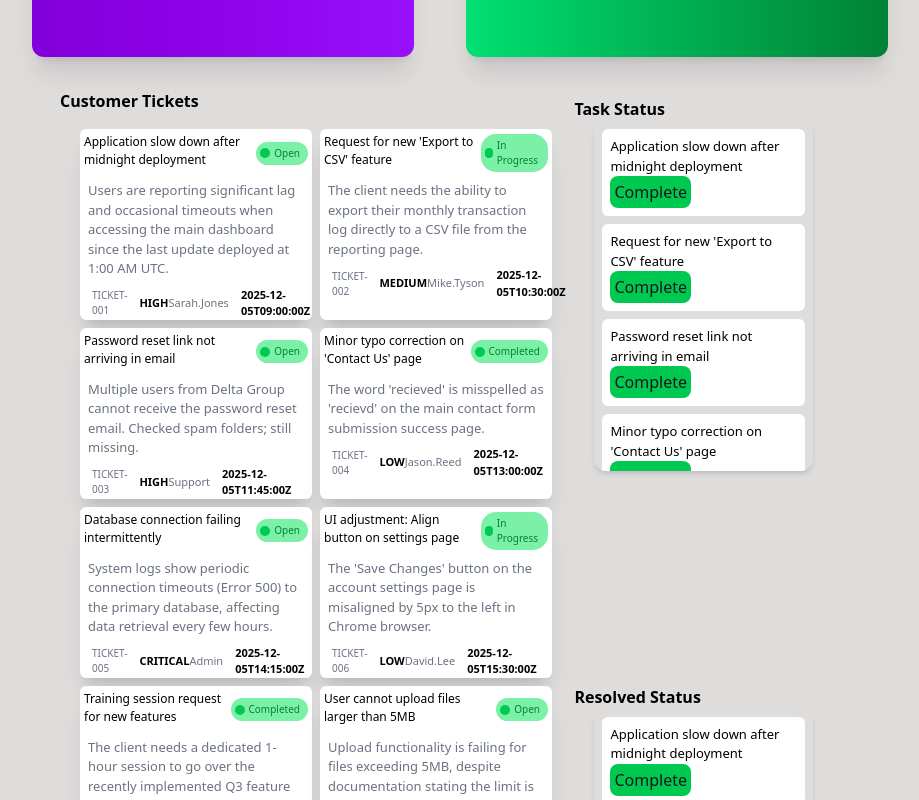
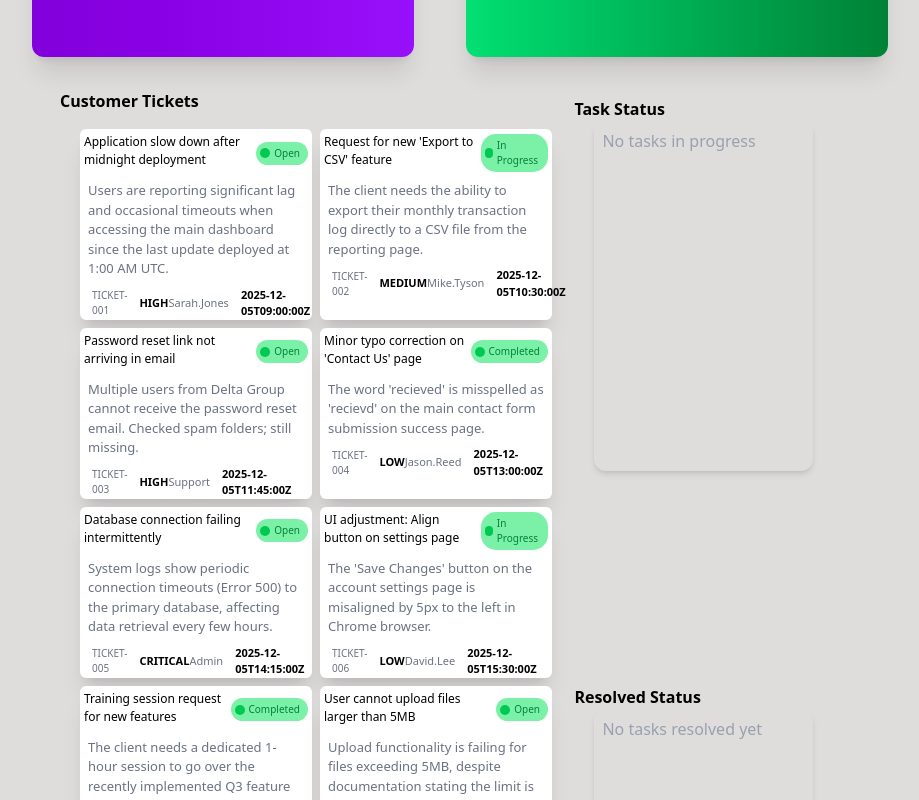
Before and after one commit to fahim-shareear/customer-support-zone, a React (Vite) app: page / in a window 1280 px wide. Shown: the part 300-1100 px from the top of the page, without its empty margins (200-1119 px from the left). Built offline with nearby package versions, Linux system fonts and the light colour scheme.

Commit message:
adding functionality

```diff
--- a/src/Componants/Bodycards.jsx
+++ b/src/Componants/Bodycards.jsx
@@ -1,9 +1,10 @@
 import React, { useState } from 'react';
 
-const Bodycards = ({data, handleClick}) => {
+const Bodycards = ({data, handleClick, handleTaskAdd}) => {
     const [clicked, setClicked] = useState(false)
     const handleCardClick = () =>{
         handleClick();
+        handleTaskAdd(data);
         setClicked(true);
     };
 
--- a/src/Componants/Mainbody.jsx
+++ b/src/Componants/Mainbody.jsx
@@ -1,42 +1,72 @@
-import React, { use } from 'react';
+import React, { use, useState } from 'react';
 import Bodycards from './Bodycards';
 import Pendingtasks from './Pendingtasks';
 import Resolvedtask from './Resolvedtask';
 
-const Mainbody = ({ ticketPromise, handleClick, progressCard}) => {
+const Mainbody = ({ ticketPromise, handleClick, progressCard }) => {
   const getData = use(ticketPromise);
+
+  const [pendingTasks, setPendingTasks] = useState([]);
+  const [resolvedTasks, setResolvedTasks] = useState([]);
+
+  const handleTaskAdd = (task) => {
+    if (!pendingTasks.find(t => t.id === task.id) && !resolvedTasks.find(t => t.id === task.id)) {
+      setPendingTasks(prev => [...prev, task]);
+    }
+  };
+
+  const handleCompleteTask = (task) => {
+    setPendingTasks(prev => prev.filter(t => t.id !== task.id));
+    setResolvedTasks(prev => [...prev, task]);
+  };
 
   return (
     <div className="max-w-[60%] mx-auto">
       <div className="grid grid-cols-12 mx-auto items-center">
 
-        {/* Left Section */}
         <div className="col-span-8">
           <h1 className="text-black font-bold ml-1">Customer Tickets</h1>
           <div className="ml-2 grid md:grid-cols-2 gap-2 sm:grid-cols-1 p-4">
             {getData.map(data => (
-              <Bodycards data={data} key={data.id} handleClick={handleClick} progressCard={progressCard}/>
+              <Bodycards
+                data={data}
+                key={data.id}
+                handleClick={handleClick}
+                progressCard={progressCard}
+                handleTaskAdd={handleTaskAdd}
+              />
             ))}
           </div>
         </div>
 
-        {/* Right Section */}
         <div className="col-span-4 h-full flex flex-col justify-start gap-4">
           <div className="mx-auto rounded-xl w-[95%] md:h-[95%] sm:h-full sd:w-[100%] mt-2">
             <h1 className="text-black font-bold">Task Status</h1>
             <div className="w-[90%] h-[350px] ml-5 rounded-xl shadow-md overflow-auto">
-              {getData.map(user => (
-                <Pendingtasks user={user} key={user.id} />
-              ))}
+              {pendingTasks.length === 0 ? (
+                <p className="text-gray-400 p-2">No tasks in progress</p>
+              ) : (
+                pendingTasks.map(task => (
+                  <Pendingtasks
+                    user={task}
+                    key={task.id}
+                    onComplete={() => handleCompleteTask(task)}
+                  />
+                ))
+              )}
             </div>
           </div>
 
           <div className="mx-auto rounded-xl w-[95%] md:h-[95%] sm:h-full sd:w-[100%] mt-2">
             <h1 className="text-black font-bold">Resolved Status</h1>
             <div className="w-[90%] h-[350px] ml-5 rounded-xl shadow-md overflow-auto">
-              {getData.map(user => (
-                <Resolvedtask key={user.id} user={user} />
-              ))}
+              {resolvedTasks.length === 0 ? (
+                <p className="text-gray-400 p-2">No tasks resolved yet</p>
+              ) : (
+                resolvedTasks.map(task => (
+                  <Resolvedtask key={task.id} user={task} />
+                ))
+              )}
             </div>
           </div>
         </div>
--- a/src/Componants/Pendingtasks.jsx
+++ b/src/Componants/Pendingtasks.jsx
@@ -1,9 +1,9 @@
-const Pendingtasks = ({user}) => {
+const Pendingtasks = ({user, onComplete}) => {
     // const userTask = use(user);
     return (
         <div className="bg-white m-2 p-2 rounded-md">
             <h1 className="text-[13px] text-black">{user.title}</h1>
-            <button className="bg-green-500 p-1 rounded-lg font-medium shadow-amber-50">Complete</button>
+            <button className="bg-green-500 p-1 rounded-lg font-medium shadow-amber-50" onClick={() => onComplete()}>Complete</button>
         </div>
     );
 };
--- a/src/Componants/Resolvedtask.jsx
+++ b/src/Componants/Resolvedtask.jsx
@@ -4,7 +4,7 @@ const Resolvedtask = ({user}) => {
     return (
         <div className="bg-white m-2 p-2 rounded-md">
             <h1 className="text-[13px] text-black">{user.title}</h1>
-            <button className="bg-green-500 p-1 rounded-lg font-medium shadow-amber-50">Complete</button>
+            <div className="bg-green-500 p-1 rounded-lg font-medium shadow-amber-50 text-center">Completed</div>
         </div>
     );
 };
```
